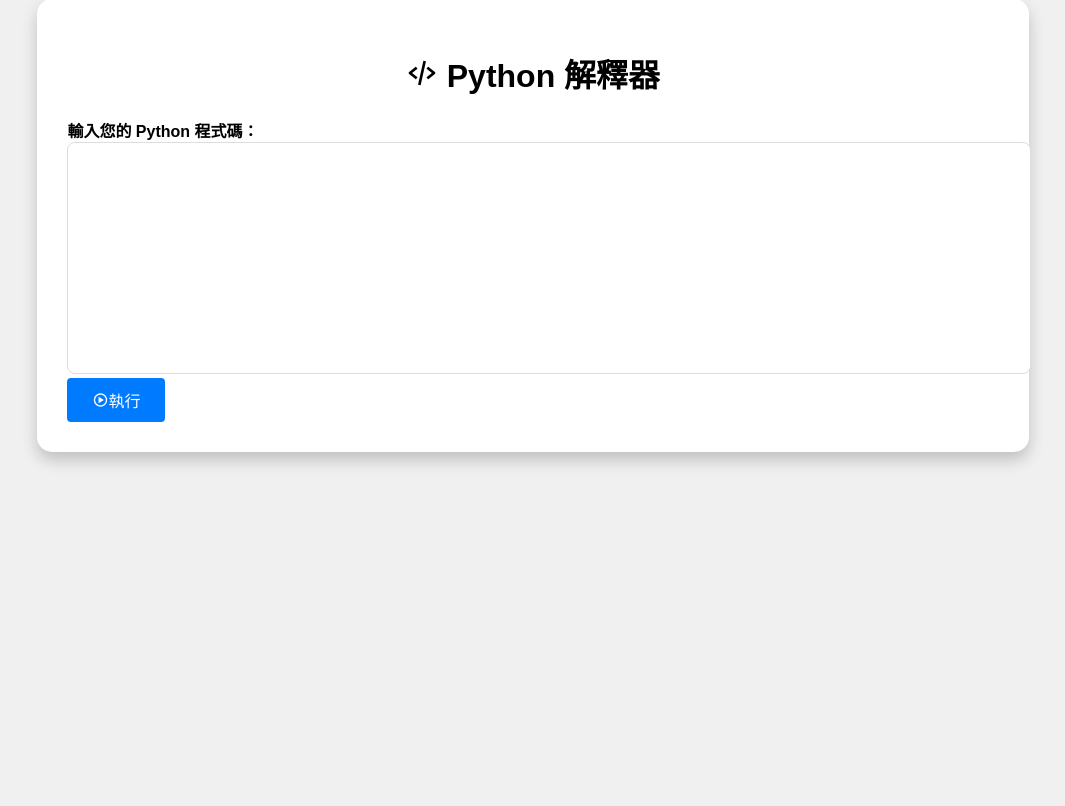
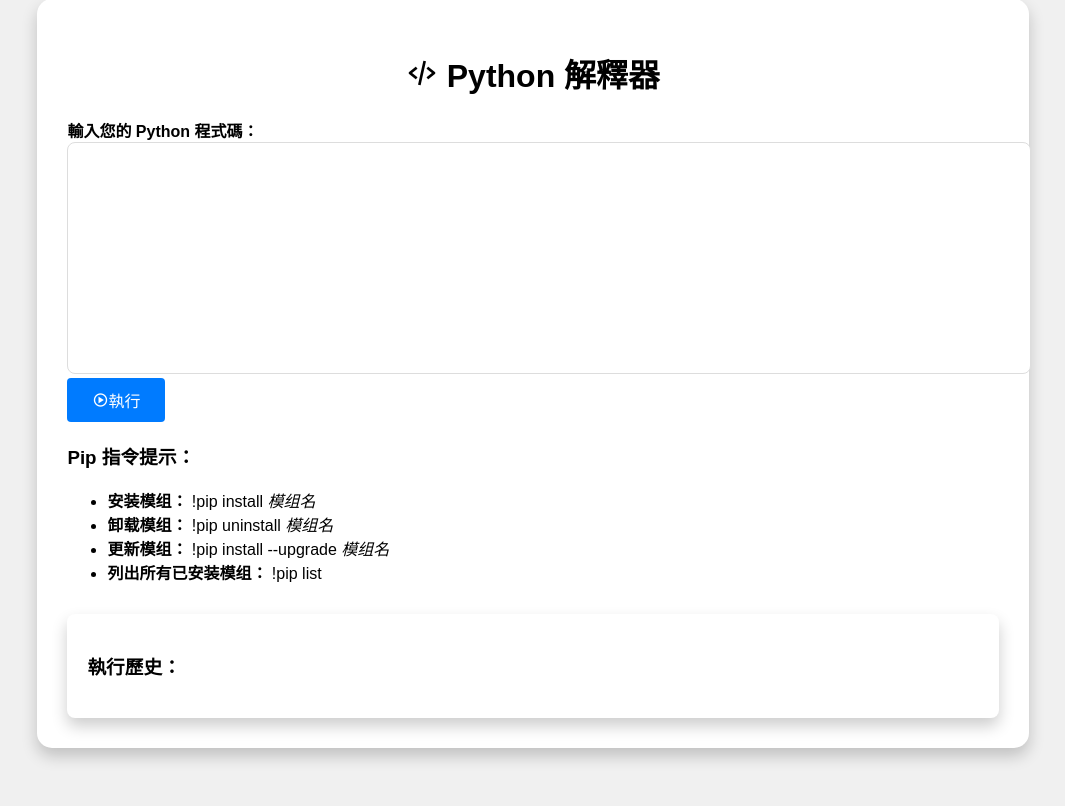
Before and after one commit to oinktech/python-editor, a Flask app: page / in a window 1280 px wide. Shown: the part 59-865 px from the top of the page, without its empty margins (107-1172 px from the left). Before the commit the page ends 524 px from the top, so only its background shows below. Run offline with Flask 3, Linux system fonts and the light colour scheme; some libraries are stand-ins or nearby versions.

Commit message:
Update index.html

```diff
--- a/templates/index.html
+++ b/templates/index.html
@@ -4,6 +4,7 @@
     <meta charset="UTF-8">
     <meta name="viewport" content="width=device-width, initial-scale=1.0">
     <title>Python 解釋器</title>
+    <link rel="icon" href="https://oinktech.github.io/images/favicon.ico">
     <link rel="stylesheet" href="https://cdnjs.cloudflare.com/ajax/libs/prism/1.24.1/themes/prism.min.css">
     <link href='https://unpkg.com/boxicons@2.0.9/css/boxicons.min.css' rel='stylesheet'>
     <style>
@@ -125,6 +126,9 @@
             border: 1px solid #ddd;
             border-radius: 8px;
         }
+        .pip-instructions {
+            margin-top: 20px;
+        }
     </style>
 </head>
 <body>
@@ -138,6 +142,16 @@
             </div>
             <button type="submit" class="btn-primary"><i class='bx bx-play-circle'></i> 執行</button>
         </form>
+
+        <div class="pip-instructions">
+            <h3>Pip 指令提示：</h3>
+            <ul>
+                <li><strong>安装模组：</strong> !pip install <em>模组名</em></li>
+                <li><strong>卸载模组：</strong> !pip uninstall <em>模组名</em></li>
+                <li><strong>更新模组：</strong> !pip install --upgrade <em>模组名</em></li>
+                <li><strong>列出所有已安装模组：</strong> !pip list</li>
+            </ul>
+        </div>
 
         {% if output is not none %}
         <div class="output">
@@ -153,7 +167,19 @@
         </div>
         {% endif %}
 
-
+        <div class="history">
+            <h3>執行歷史：</h3>
+            {% for code, output in history %}
+                <div>
+                    <strong>程式碼：</strong>
+                    <pre class="language-python">{{ code }}</pre>
+                    <strong>輸出結果：</strong>
+                    <pre>{{ output }}</pre>
+                </div>
+                <hr>
+            {% endfor %}
+        </div>
+    </div>
 
     <!-- 模組安裝進度顯示框 -->
     <div id="modal" class="modal">
@@ -174,25 +200,6 @@
             <button id="submit-input" class="btn-primary">提交</button>
         </div>
     </div>
-    <script>
-    document.addEventListener('DOMContentLoaded', (event) => {
-        // 恢复输入框内容
-        const savedCode = localStorage.getItem('savedCode');
-        if (savedCode) {
-            document.querySelector('textarea[name="code"]').value = savedCode;
-        }
-
-        // 当输入框内容变化时，保存内容
-        document.querySelector('textarea[name="code"]').addEventListener('input', function() {
-            localStorage.setItem('savedCode', this.value);
-        });
-
-        // 清除保存的代码（例如在表单提交后）
-        document.querySelector('#code-form').addEventListener('submit', function() {
-            localStorage.removeItem('savedCode');
-        });
-    });
-</script>
 
     <script src="https://cdnjs.cloudflare.com/ajax/libs/prism/1.24.1/prism.min.js"></script>
     <script>
@@ -202,7 +209,11 @@
 
         document.querySelector('#submit-input').addEventListener('click', function() {
             var userInput = document.querySelector('#user-input').value;
-            document.querySelector('form').append('<input type="hidden" name="user_input" value="'+userInput+'">');
+            var hiddenInput = document.createElement('input');
+            hiddenInput.type = 'hidden';
+            hiddenInput.name = 'user_input';
+            hiddenInput.value = userInput;
+            document.querySelector('form').appendChild(hiddenInput);
             document.querySelector('form').submit();
         });
 
```
